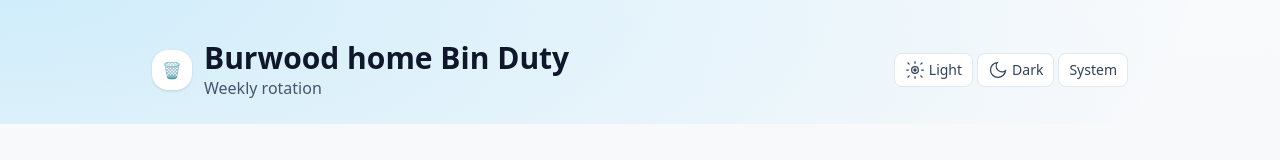
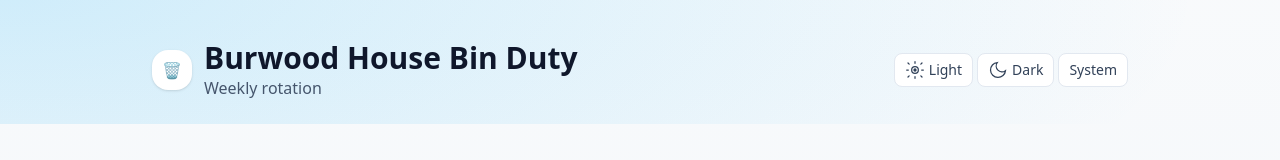
Before and after one commit to cg99/roomates, a React (Vite) app: page / in a window 1280 px wide. Shown: the top 160 px of the page. Built offline with nearby package versions, Linux system fonts and the light colour scheme.

Commit message:
name change

```diff
--- a/index.html
+++ b/index.html
@@ -9,7 +9,7 @@
 			name="description"
 			content="A simple app to rotate bins/waste collection duties among roommates."
 		/>
-		<title>bins-rotate</title>
+		<title>Burwood House</title>
 		<script>
 			(function () {
 				try {
--- a/src/components/Header.tsx
+++ b/src/components/Header.tsx
@@ -22,7 +22,7 @@ export default function Header({
                             🗑️
                         </div>
                         <div>
-                            <h1 className="text-2xl md:text-3xl font-extrabold">Burwood home Bin Duty</h1>
+                            <h1 className="text-2xl md:text-3xl font-extrabold">Burwood House Bin Duty</h1>
                             <p className="text-slate-600 dark:text-slate-400">
                                 Weekly rotation
                             </p>
```
